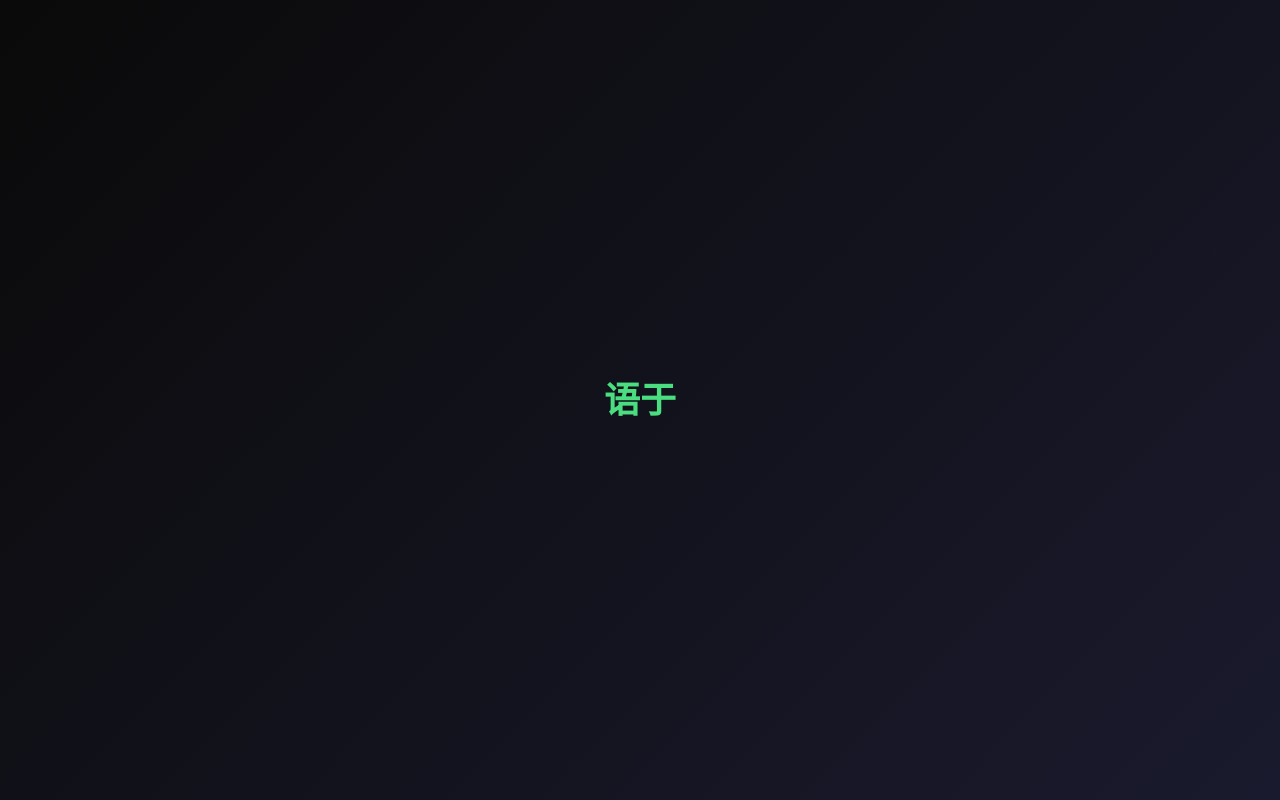
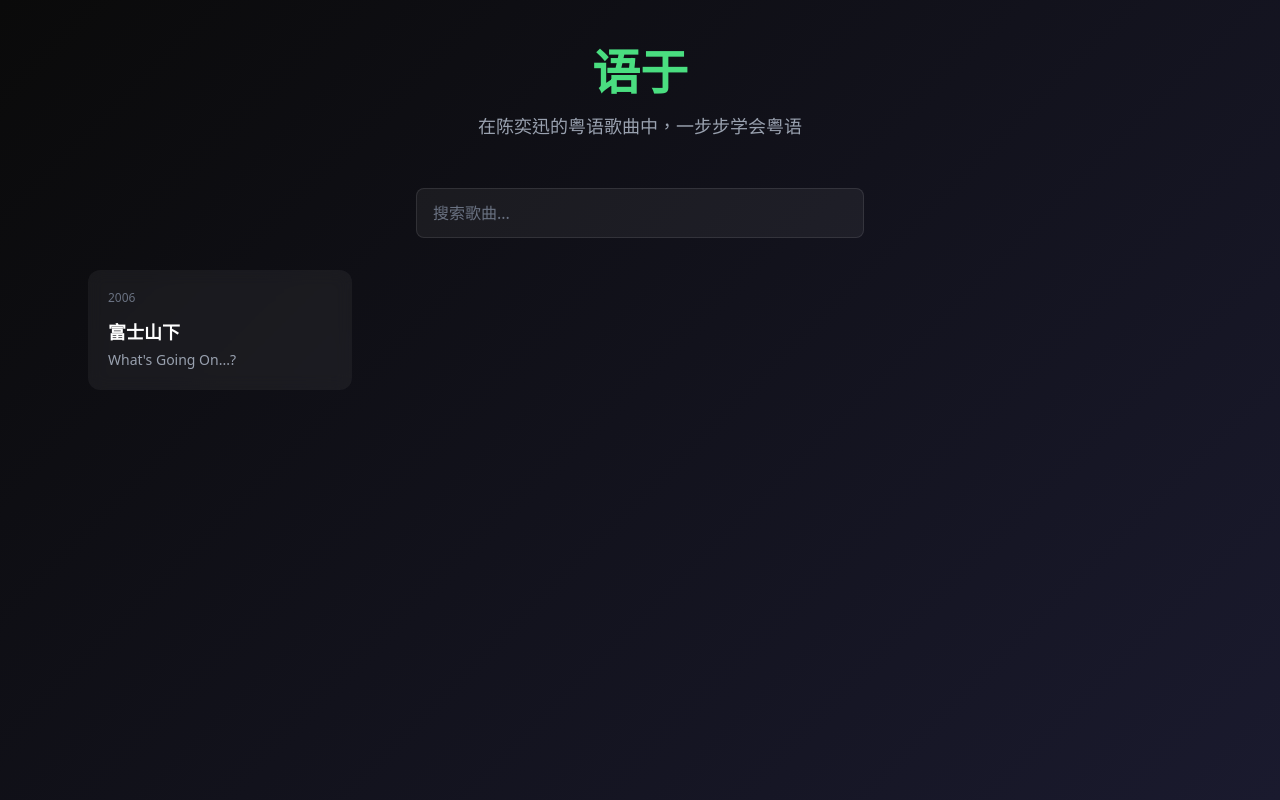
Before and after one commit to ZephyrWu666666/yuyu-cantonese, a Next.js app: page / in a window 1280 px wide. Built offline with nearby package versions, Linux system fonts and the light colour scheme.

Commit message:
feat: add home page with song card grid

```diff
--- a/src/app/page.tsx
+++ b/src/app/page.tsx
@@ -1,7 +1,27 @@
+import { getAllSongs } from '@/lib/songs'
+import { SongCard } from '@/components/SongCard'
+
 export default function Home() {
+  const songs = getAllSongs()
+
   return (
-    <main className="min-h-screen flex items-center justify-center">
-      <h1 className="text-4xl font-bold text-primary">语于</h1>
+    <main className="min-h-screen px-6 py-12 max-w-6xl mx-auto">
+      <div className="text-center mb-12">
+        <h1 className="text-5xl font-bold text-primary mb-4">语于</h1>
+        <p className="text-gray-400 text-lg">在陈奕迅的粤语歌曲中，一步步学会粤语</p>
+      </div>
+      <div className="mb-8">
+        <input
+          type="text"
+          placeholder="搜索歌曲..."
+          className="w-full max-w-md mx-auto block bg-white/5 border border-white/10 rounded-lg px-4 py-3 text-white placeholder-gray-500 focus:outline-none focus:border-primary"
+        />
+      </div>
+      <div className="grid grid-cols-1 sm:grid-cols-2 md:grid-cols-3 lg:grid-cols-4 gap-4">
+        {songs.map((song) => (
+          <SongCard key={song.id} song={song} />
+        ))}
+      </div>
     </main>
   )
 }
--- /dev/null
+++ b/src/components/SongCard.tsx
@@ -0,0 +1,22 @@
+import Link from 'next/link'
+import { Song } from '@/lib/types'
+
+interface SongCardProps {
+  song: Song
+}
+
+export function SongCard({ song }: SongCardProps) {
+  return (
+    <Link href={`/song/${song.id}`}>
+      <div className="group bg-white/5 backdrop-blur-sm rounded-xl p-5 hover:bg-white/10 transition-all duration-300 hover:scale-[1.02] hover:shadow-lg hover:shadow-primary/10">
+        <div className="flex items-center justify-between mb-3">
+          <span className="text-xs text-gray-500">{song.year}</span>
+        </div>
+        <h3 className="text-lg font-semibold text-white group-hover:text-primary transition-colors mb-1">
+          {song.title}
+        </h3>
+        <p className="text-sm text-gray-400">{song.album}</p>
+      </div>
+    </Link>
+  )
+}
```
